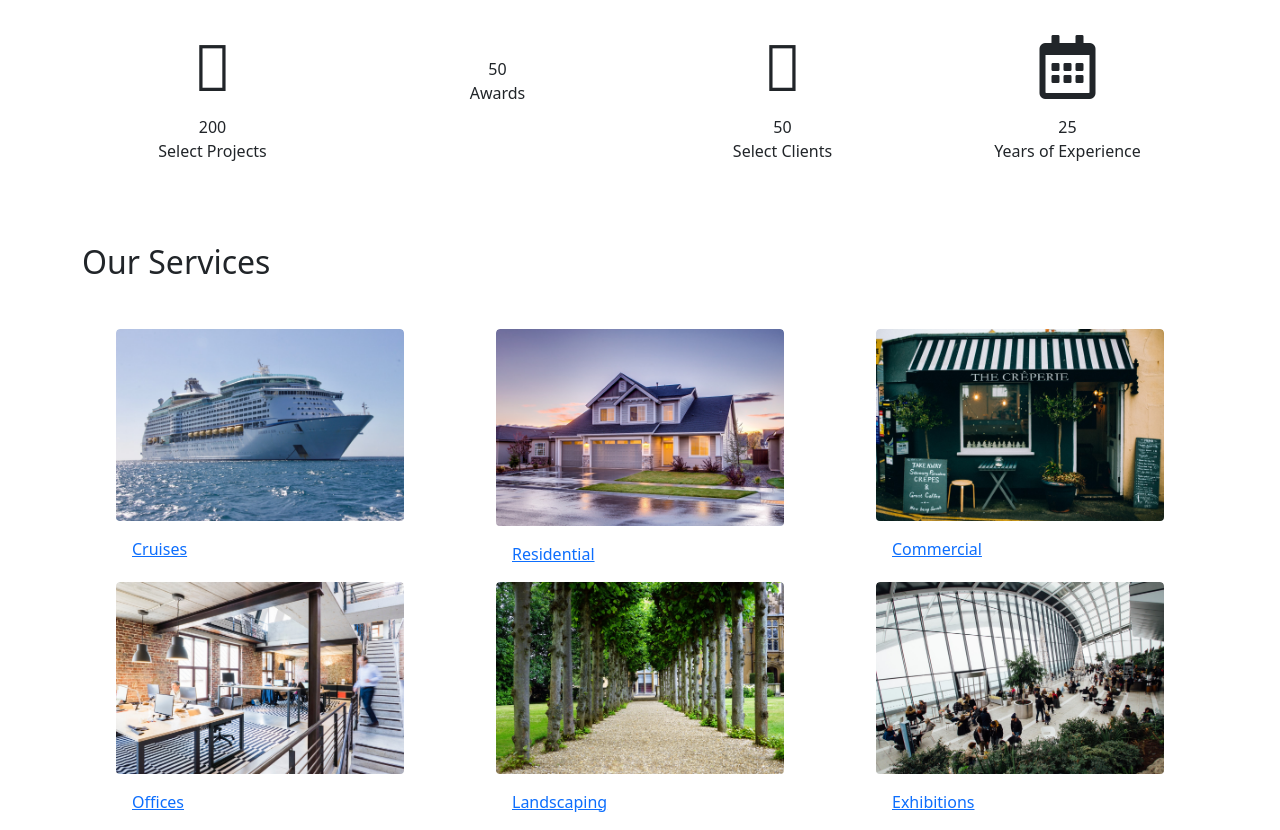
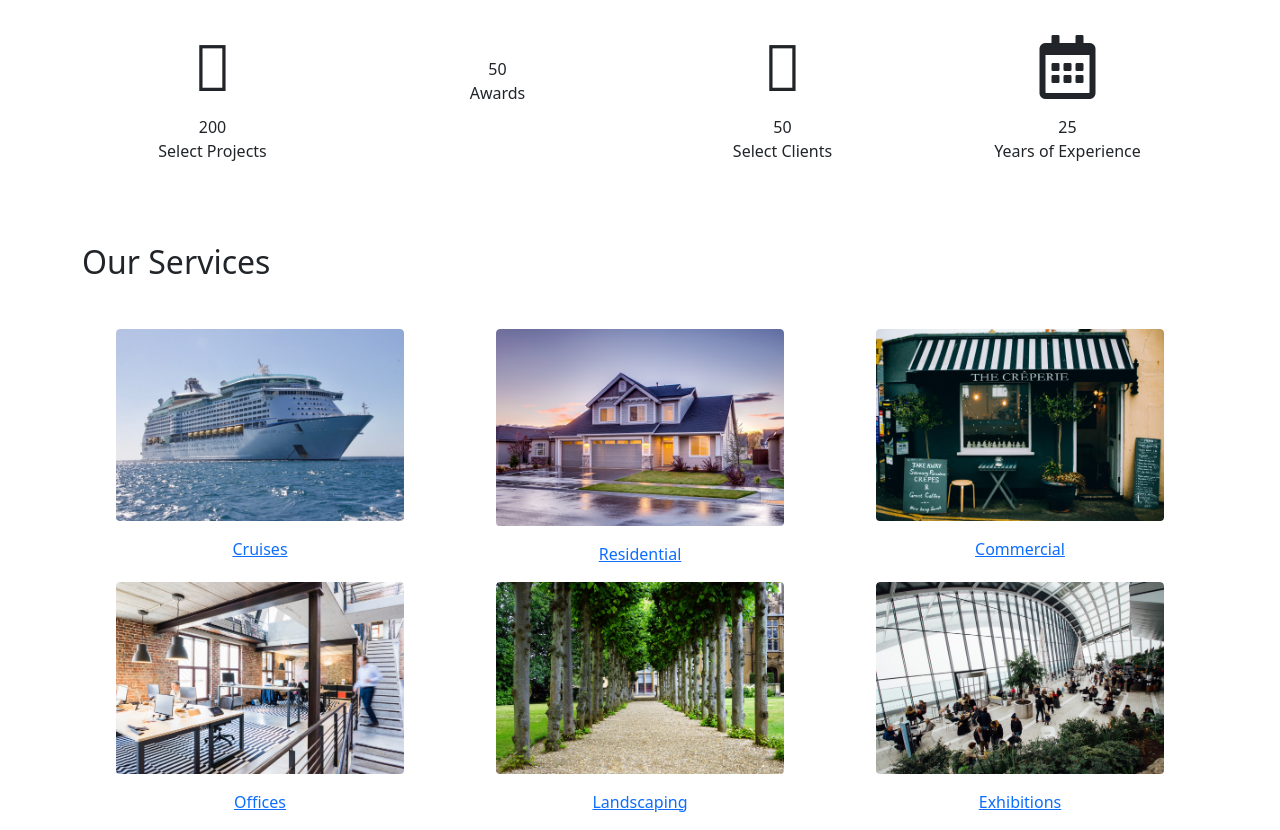
Before and after one commit to NohaAshraf85/Architecture-Project, a plain HTML site: page index.html in a window 1280 px wide. Shown: the part 695-1525 px from the top of the page. Drawn offline with nearby package versions, Linux system fonts and the light colour scheme; some icons are missing.

Commit message:
aligning the text int he projects section to the middle

```diff
--- a/index.html
+++ b/index.html
@@ -125,7 +125,7 @@
               <div class="col-lg-4 col-md-6 col-sm-12">
                 <div class="card border-0 mx-auto" style="width: 18rem;">
                   <img src="./assets/pexels-matthew-barra-813011.jpg" class="card-img-top rounded" alt="...">
-                  <div class="card-body">
+                  <div class="card-body text-center">
                     <!-- <h5 class="card-title">Cruises</h5> -->
                     <a href="#" class="card-link">Cruises</a>
                     <!-- <a href="#" class="btn btn-primary">Go somewhere</a> -->
@@ -135,7 +135,7 @@
               <div class="col-lg-4 col-md-6 col-sm-12">
                 <div class="card border-0 mx-auto" style="width: 18rem;">
                   <img src="./assets/pexels-binyamin-mellish-186077.jpg" class="card-img-top rounded" alt="...">
-                  <div class="card-body">
+                  <div class="card-body text-center">
                     <!-- <h5 class="card-title">Residential</h5> -->
                     <a href="#" class="card-link">Residential</a>
                     <!-- <a href="#" class="btn btn-primary">Go somewhere</a> -->
@@ -145,7 +145,7 @@
               <div class="col-lg-4 col-md-6 col-sm-12">
                 <div class="card border-0 mx-auto" style="width: 18rem;">
                   <img src="./assets/pexels-daria-shevtsova-776938.jpg" class="card-img-top rounded" alt="...">
-                  <div class="card-body">
+                  <div class="card-body text-center">
                     <!-- <h5 class="card-title">Commercial</h5> -->
                     <a href="#" class="card-link">Commercial</a>
                     <!-- <a href="#" class="btn btn-primary">Go somewhere</a> -->
@@ -155,7 +155,7 @@
               <div class="col-lg-4 col-md-6 col-sm-12">
                 <div class="card border-0 mx-auto" style="width: 18rem;">
                   <img src="./assets/pexels-proxyclick-visitor-management-system-2451566.jpg" class="card-img-top rounded" alt="...">
-                  <div class="card-body">
+                  <div class="card-body text-center">
                     <!-- <h5 class="card-title">Offices</h5> -->
                     <a href="#" class="card-link">Offices</a>
                     <!-- <a href="#" class="btn btn-primary">Go somewhere</a> -->
@@ -165,7 +165,7 @@
               <div class="col-lg-4 col-md-6 col-sm-12">
                 <div class="card border-0 mx-auto" style="width: 18rem;">
                   <img src="./assets/pexels-mike-126271.jpg" class="card-img-top rounded" alt="...">
-                  <div class="card-body">
+                  <div class="card-body text-center">
                     <!-- <h5 class="card-title">Landscaping</h5> -->
                     <a href="#" class="card-link">Landscaping</a>
                     <!-- <a href="#" class="btn btn-primary">Go somewhere</a> -->
@@ -175,7 +175,7 @@
               <div class="col-lg-4 col-md-6 col-sm-12">
                 <div class="card border-0 mx-auto" style="width: 18rem;">
                   <img src="./assets/pexels-riciardus-301930.jpg" class="card-img-top rounded" alt="...">
-                  <div class="card-body">
+                  <div class="card-body text-center">
                     <!-- <h5 class="card-title">Exhibitions</h5> -->
                     <a href="#" class="card-link">Exhibitions</a>
                     <!-- <a href="#" class="btn btn-primary">Go somewhere</a> -->
```
